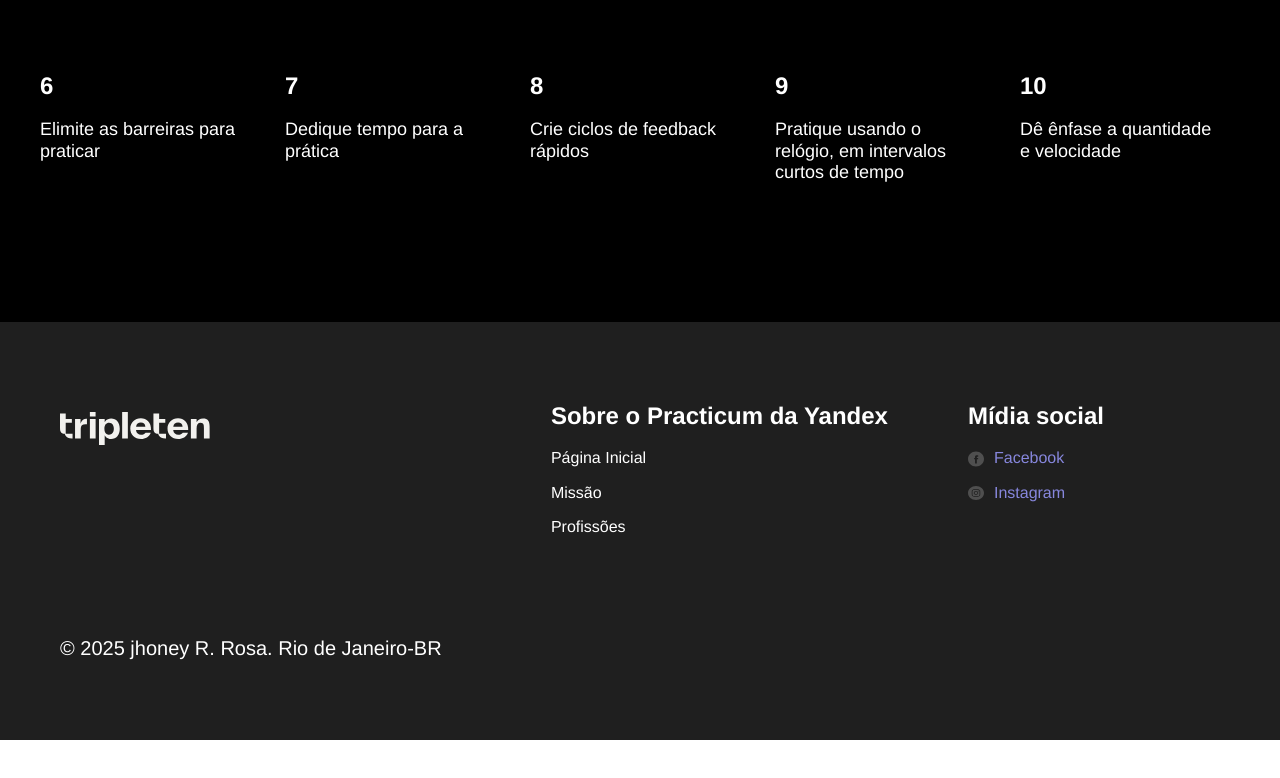
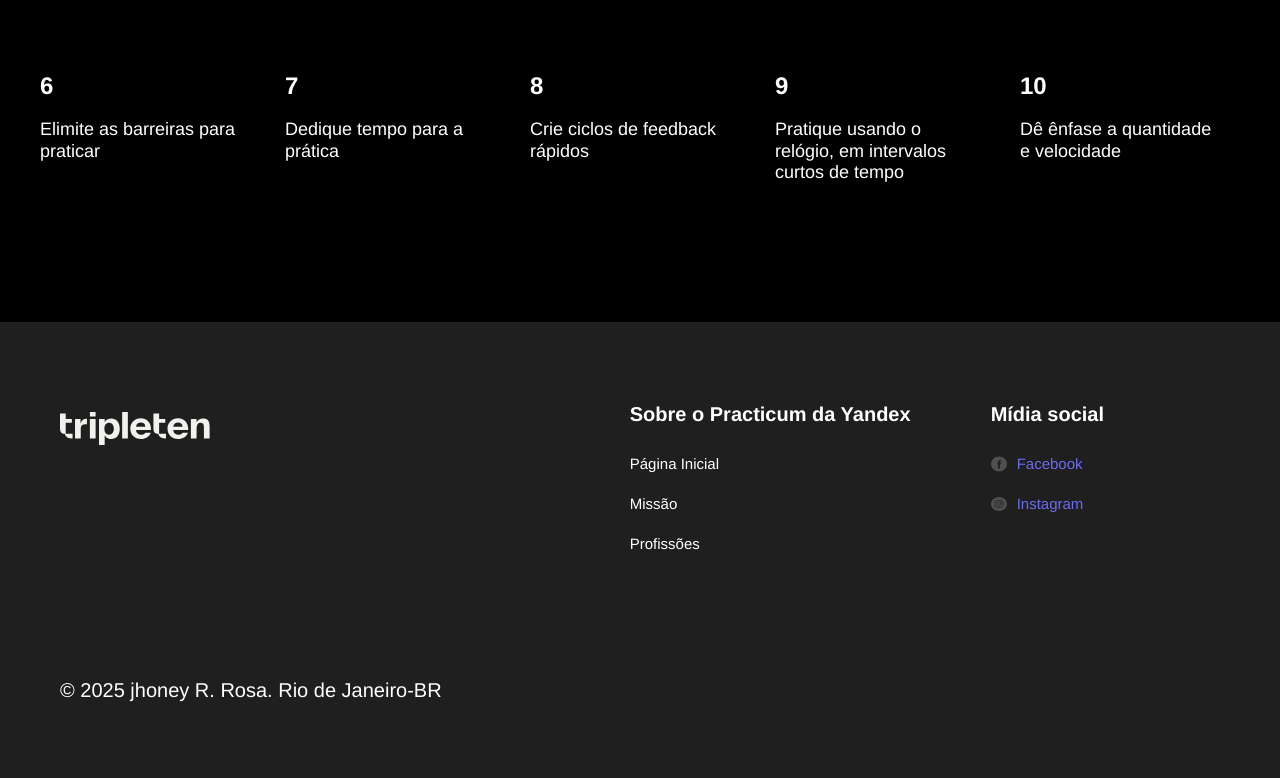
Before and after one commit to Jhoneyrrosa/adicional_material_pack1_ptbr, a plain HTML site: page index.html in a window 1280 px wide. Shown: the part 3968-4746 px from the top of the page. Before the commit the page ends 4708 px from the top, so only its background shows below. Drawn offline with Linux system fonts and the light colour scheme; files that its build step writes are made by us from their sources.

Commit message:
Correções finais

```diff
--- a/styles/style.css
+++ b/styles/style.css
@@ -346,6 +346,9 @@ configurar estilos para elementos*/
 
 .footer__column-heading {
   margin-bottom: 20px;
+  font-weight: bold;
+  font-size: 20px;
+  line-height: 30px;
 }
 
 .footer__list {
@@ -354,10 +357,13 @@ configurar estilos para elementos*/
   margin: 0;
   padding: 0;
   flex-direction: column;
-  row-gap: 16px;
+  row-gap: 10px;
 }
 
 .footer__list-item {
+  line-height: 30px;
+  font-size: 15px;
+  font-weight: normal;
 }
 
 .footer__social-icon {
@@ -367,7 +373,7 @@ configurar estilos para elementos*/
 
 .footer__column-link {
   display: flex;
-  color: rgb(135, 135, 221);
+  color: rgb(107, 107, 240);
   text-decoration: none;
   align-items: center;
   column-gap: 10px;
@@ -375,6 +381,6 @@ configurar estilos para elementos*/
 }
 
 .footer__author {
-  margin-top: 100px;
+  margin-top: 120px;
   font-size: 20px;
 }
```
